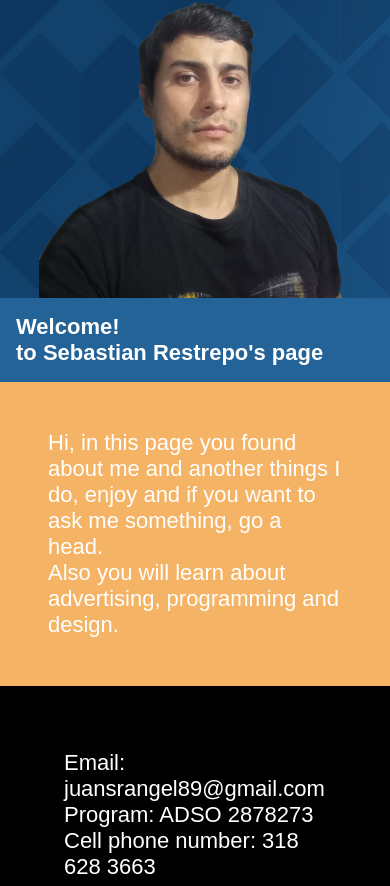
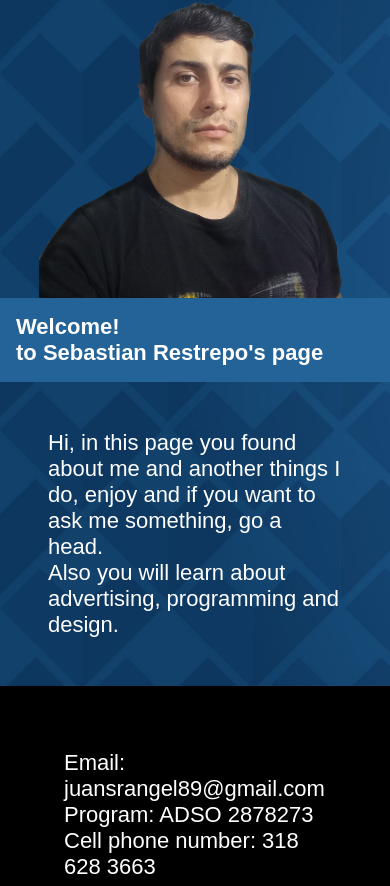
Before and after one commit to juanangel89/Portfolio, a plain HTML site: page index.html in a window 390 px wide. Shown: the part 503-1389 px from the top of the page. Drawn offline with nearby package versions, Linux system fonts and the light colour scheme.

Commit message:
sin amarillo

```diff
--- a/style.css
+++ b/style.css
@@ -75,7 +75,7 @@
         background-color: #246398;
     }
     .about{
-        background-color: #F5B365;
+
         width: 100%;
         padding: 1rem;
         display: flex;
@@ -97,7 +97,6 @@
         align-items: center;
         justify-content: space-around;
         background-color: black;
-
     }
     .social > ul{
         display: flex;
```
